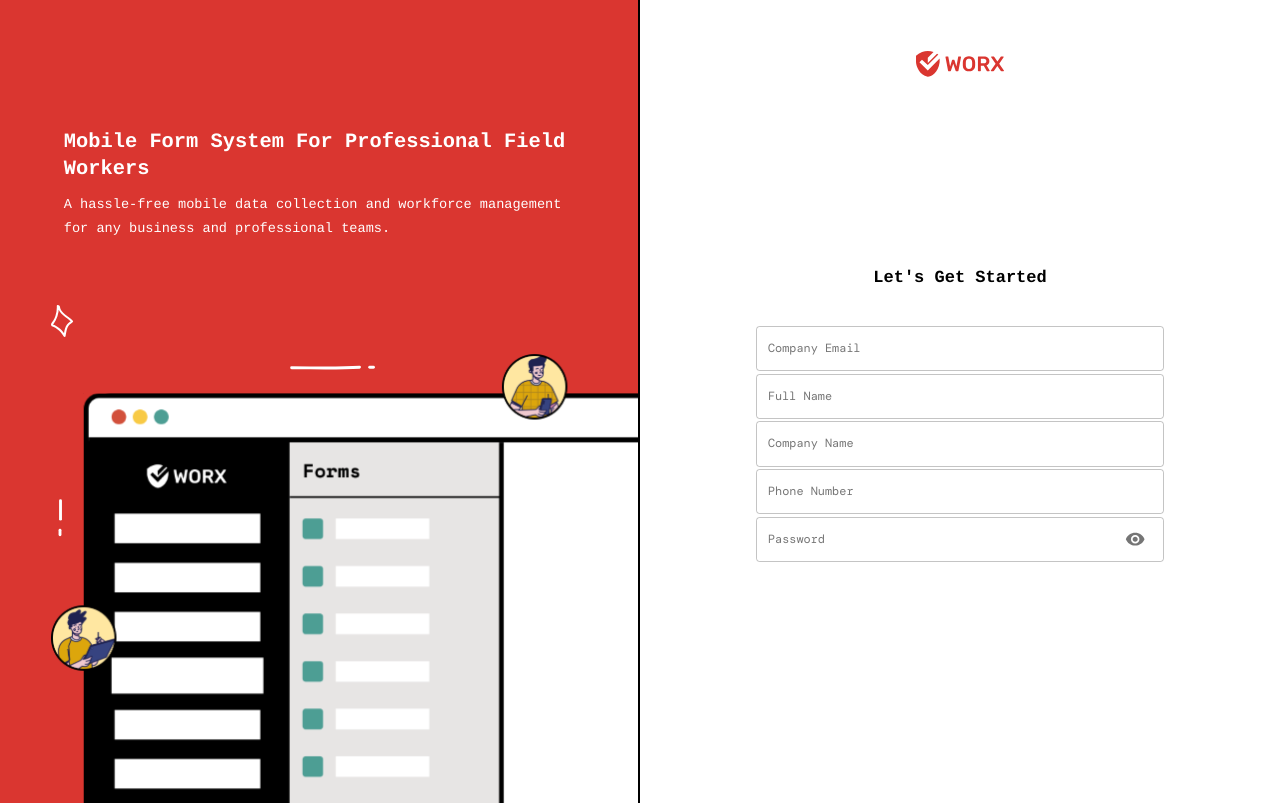
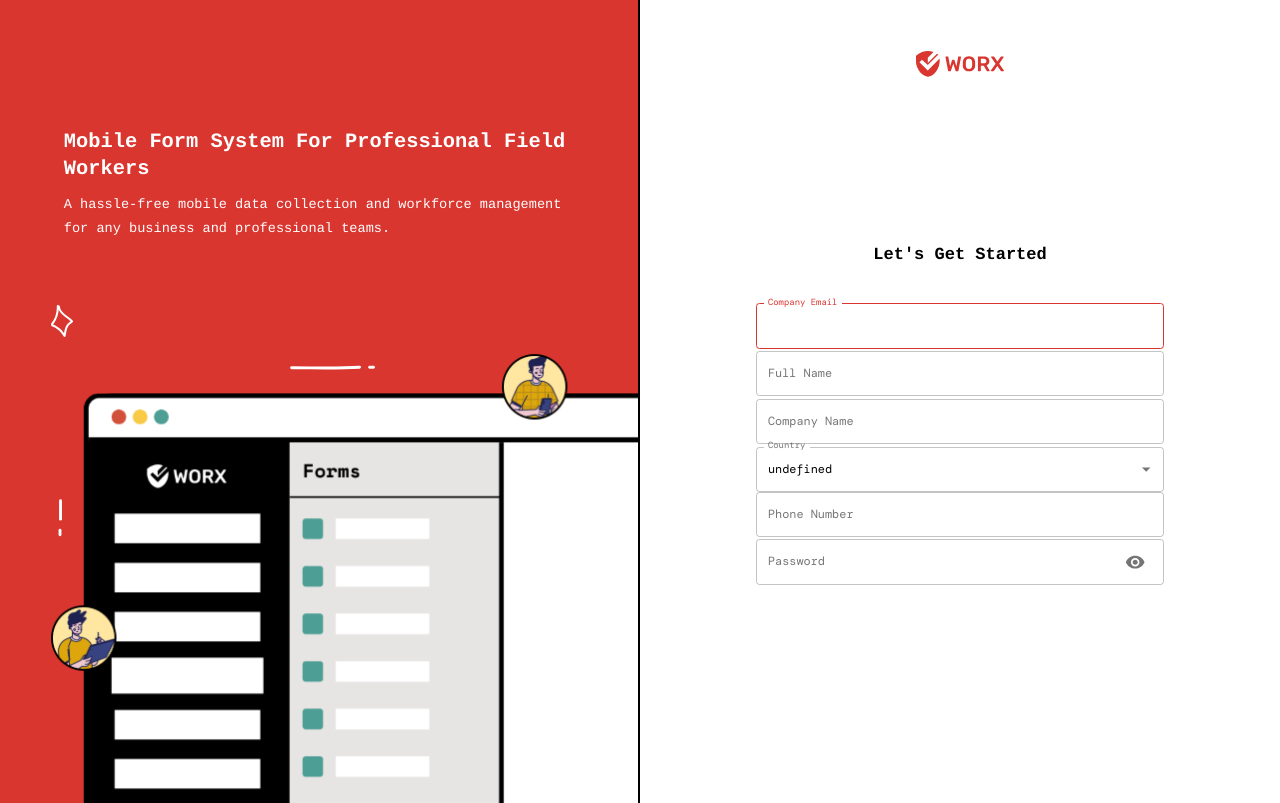
Before and after one commit to worxid/worx, a React (Create React App) app in the folder ui/: page /sign-up in a window 1280 px wide. Built offline with nearby package versions, Linux system fonts and the light colour scheme; a web font is replaced by a local one.

Commit message:
add country Autocomplete component

```diff
--- a/ui/src/pages/SignUp/SignUp.jsx
+++ b/ui/src/pages/SignUp/SignUp.jsx
@@ -1,12 +1,14 @@
 import { useState } from 'react'
 
 // MUIS
+import Autocomplete from '@mui/material/Autocomplete'
 import FormControl from '@mui/material/FormControl'
 import FormHelperText from '@mui/material/FormHelperText'
 import IconButton from '@mui/material/IconButton'
 import InputAdornment from '@mui/material/InputAdornment'
 import InputLabel from '@mui/material/InputLabel'
 import OutlinedInput from '@mui/material/OutlinedInput'
+import TextField from '@mui/material/TextField'
 import Typography from '@mui/material/Typography'
 
 // MUI ICONS
@@ -19,10 +21,17 @@ import useLayoutStyles from 'styles/layoutAuthenticationHalf'
 const SignUp = () => {
   const layoutClasses = useLayoutStyles()
 
+  const dummyCountryList = [
+    { name: 'Indonesia' },
+    { name: 'Malaysia' },
+    { name: 'Singapore' },
+  ]
+
   const initialFormObject = {
     companyEmail: '',
     fullName: '',
     companyName: '',
+    country: dummyCountryList[0].name,
     phoneNumber: '',
     password: '',
   }
@@ -31,6 +40,7 @@ const SignUp = () => {
     companyEmail: null,
     fullName: null,
     companyName: null,
+    country: null,
     phoneNumber: null,
     password: null,
   }
@@ -38,6 +48,8 @@ const SignUp = () => {
   const [ formObject, setFormObject ] = useState(initialFormObject)
   const [ formHelperObject, setFormHelperObject ] = useState(initialFormHelperObject)
   const [ isPasswordShown, setIsPasswordShown ] = useState(false)
+  const [ value, setValue ] = useState(dummyCountryList[0].name)
+  const [ inputValue, setInputValue ] = useState(dummyCountryList[0].name)
 
   const handleFormObjectChange = (inputEvent) => {
     setFormObject(current => {
@@ -69,6 +81,7 @@ const SignUp = () => {
         </InputLabel>
 
         <OutlinedInput
+          autoFocus
           name='companyEmail'
           type='email'
           value={formObject.companyEmail}
@@ -127,6 +140,25 @@ const SignUp = () => {
         </FormHelperText>
       </FormControl>
 
+      {/* COUNTRY AUTOCOMPLETE */}
+      <Autocomplete
+        value={value}
+        onChange={(event, newValue) => setValue(newValue)}
+        inputValue={inputValue}
+        onInputChange={(event, newInputValue) => setInputValue(newInputValue)}
+        options={dummyCountryList}
+        getOptionLabel={(option) => option.name}
+        fullWidth
+        renderInput={(params) => (
+          <TextField
+            {...params}
+            name='country'
+            label='Country'
+            helperText={formHelperObject.country}
+          />
+        )}
+      />
+
       {/* PHONE NUMBER FORM */}
       <FormControl
         variant='outlined'
```
